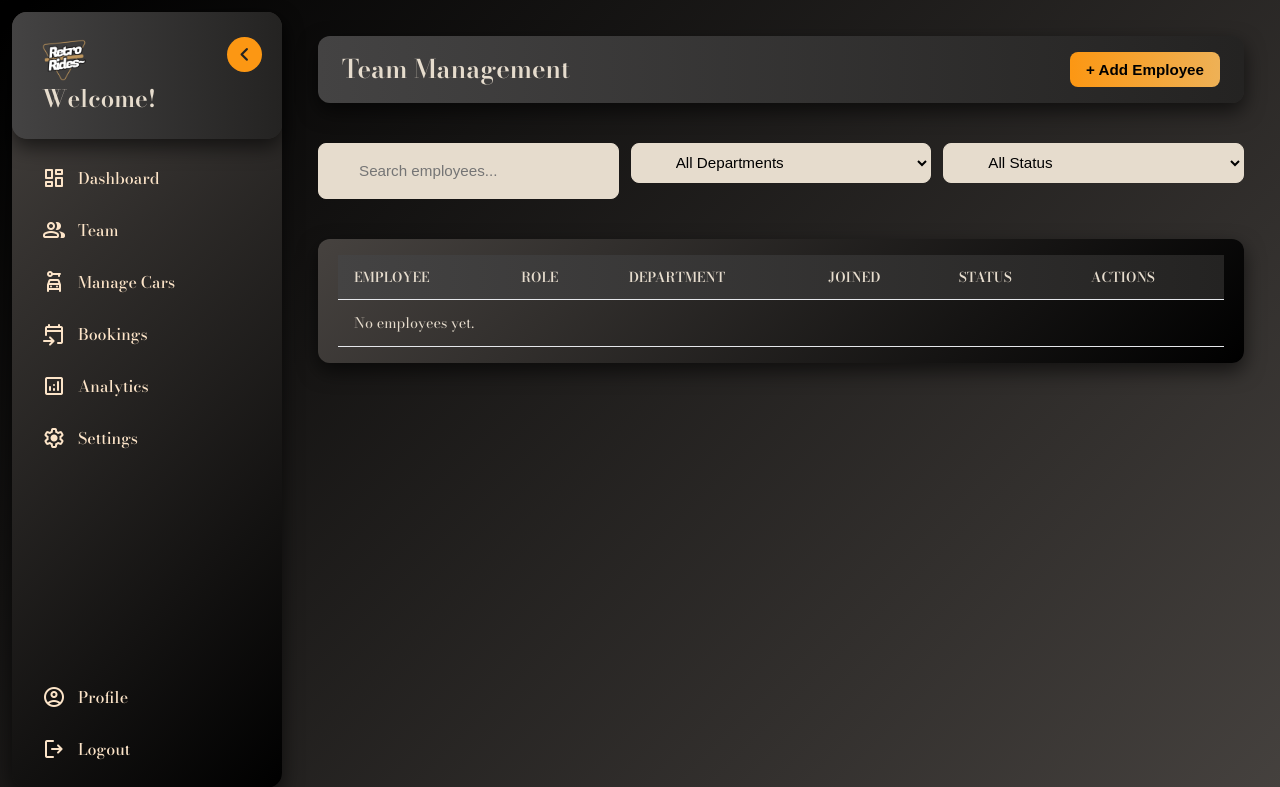
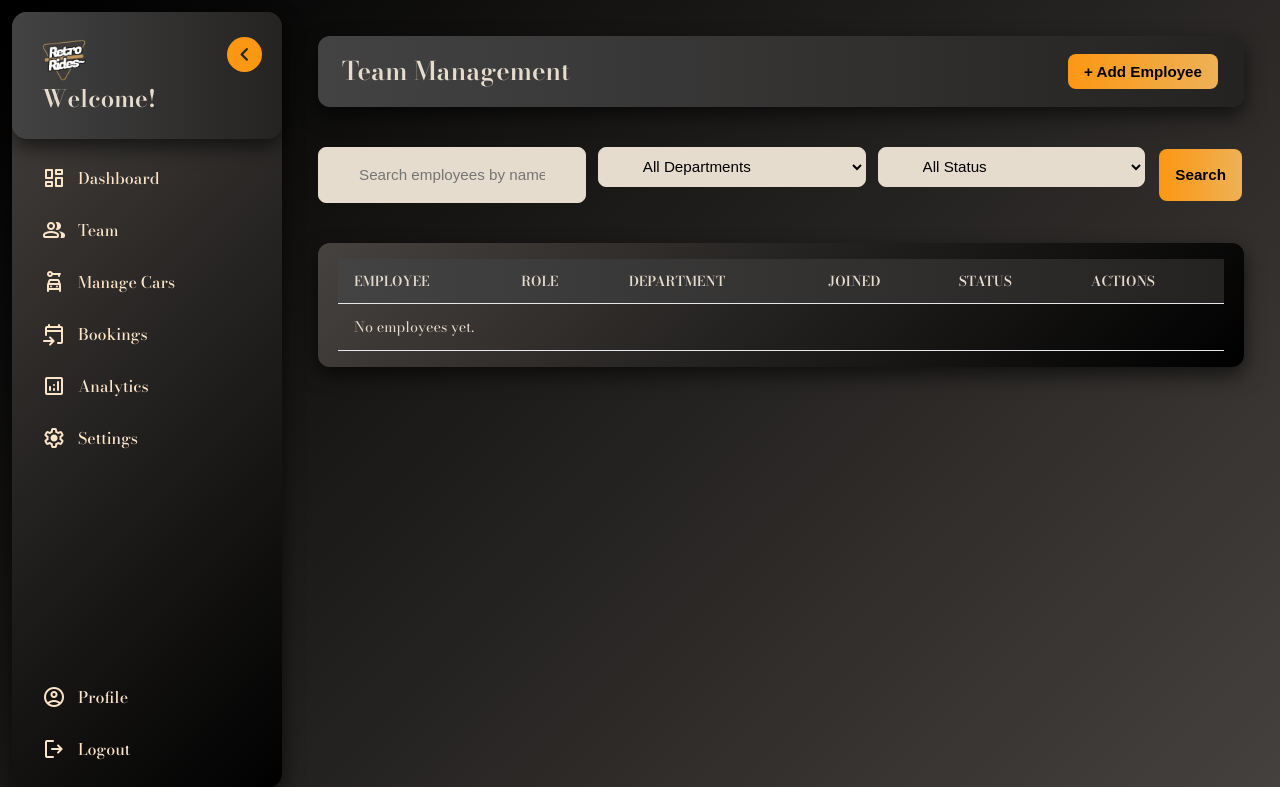
Before and after one commit to LT-Ripjaws/Web-Tech-Summer, a PHP site: page /pages/Admin/Team/team.php in a window 1280 px wide. Shown: the top 787 px of the page. Run offline with PHP 8.4, Linux system fonts and the light colour scheme; data that the repository does not hold is empty.

Commit message:
Team.php is up and ready

```diff
--- a/project/assets/css/Admin/team.css
+++ b/project/assets/css/Admin/team.css
@@ -43,6 +43,7 @@ main {
 .btn-main {
     padding: 0.55rem 1rem;
     font-size: 0.95rem;
+    margin: 2px;
 }
 
 
--- a/project/assets/js/Admin/employee.js
+++ b/project/assets/js/Admin/employee.js
@@ -1,9 +1,16 @@
-const modal = document.getElementById("addEmployeefunc");
+  const modal = document.getElementById("addEmployeefunc");
   const openBtn = document.getElementById("addEmployeeBtn");
   const cancelBtn = modal.querySelector("button[type='button']");
+  const form = document.getElementById("employeeForm");
+  const title = document.getElementById("modalTitle");
+  const id = document.getElementById("employee_id");
 
 
   openBtn.addEventListener("click", () => {
+    form.action = "actions/add_employee.php";
+    title.textContent = "Add New Employee";
+    form.reset();
+    id.value="";
     modal.classList.add("show");
   });
 
@@ -18,3 +25,63 @@ const modal = document.getElementById("addEmployeefunc");
       modal.classList.remove("show");
     }
   });
+
+  document.querySelectorAll(".editBtn").forEach(btn => {
+    btn.addEventListener("click", () => {
+      form.action="actions/edit_employee.php";
+      title.textContent = "Edit Employee";
+
+      document.getElementById("employee_id").value = btn.getAttribute("emp-id"); //i might have to use HTML dataset attribute here later
+      document.getElementById("name").value = btn.getAttribute("emp-name");
+      document.getElementById("email").value = btn.getAttribute("emp-email");
+      document.getElementById("phone").value = btn.getAttribute("emp-phone");
+      document.getElementById("role").value = btn.getAttribute("emp-role");
+      document.getElementById("department").value = btn.getAttribute("emp-department");
+      document.getElementById("status").value =  btn.getAttribute("emp-status");
+
+      modal.classList.add("show");
+    })
+  })
+
+
+
+const searchBar = document.getElementById("searchBar");
+const departmentFilter = document.getElementById("departmentFilter");
+const statusFilter = document.getElementById("statusFilter");
+const searchBtn = document.getElementById("searchBtn");
+const rows = document.querySelectorAll(".employee-table tbody tr");
+
+function filterTable() {
+  const searchText = searchBar.value.toLowerCase().trim();
+  const departmentValue = departmentFilter.value.toLowerCase();
+  const statusValue = statusFilter.value.toLowerCase();
+
+  rows.forEach(row => {
+    const name = row.querySelector(".name").textContent.toLowerCase();
+    const email = row.querySelector(".email").textContent.toLowerCase();
+    const phone = row.querySelector(".phone").textContent.toLowerCase();
+    const department = row.children[2].textContent.toLowerCase();
+    const status = row.querySelector(".status").textContent.toLowerCase();
+
+    const matchesSearch =
+      !searchText ||
+      name.includes(searchText) ||
+      email.includes(searchText) ||
+      phone.includes(searchText);
+
+    const matchesDepartment = !departmentValue || department === departmentValue;
+    const matchesStatus = !statusValue || status === statusValue;
+
+    if (matchesSearch && matchesDepartment && matchesStatus) {
+      row.style.display = "";
+    } else {
+      row.style.display = "none";
+    }
+  });
+}
+
+
+searchBtn.addEventListener("click", (e) => {
+  e.preventDefault();
+  filterTable();
+});
--- a/project/pages/Admin/Team/add_employee.php
+++ b/project/pages/Admin/Team/actions/add_employee.php
@@ -1,6 +1,6 @@
 <?php
 
-require_once("../../../includes/db/config.php");
+require_once("../../../../includes/db/config.php");
 
 if ($_SERVER["REQUEST_METHOD"] == "POST") {
     $name       = $_POST['name'];
@@ -16,7 +16,7 @@ if ($_SERVER["REQUEST_METHOD"] == "POST") {
 
     if ($conn->query($sql) === TRUE) {
         echo "New employee added successfully!";
-        header("Location: team.php");
+        header("Location: ../team.php");
         exit();
     } else {
         echo "Error: " . $sql . "<br>" . $conn->error;
--- a/project/pages/Admin/Team/delete_employee.php
+++ b/project/pages/Admin/Team/actions/delete_employee.php
@@ -1,5 +1,5 @@
 <?php
-require_once("../../../includes/db/config.php");
+require_once("../../../../includes/db/config.php");
 
 if ($_SERVER['REQUEST_METHOD'] === 'POST') {
     $id = $_POST['id'];
@@ -7,7 +7,7 @@ if ($_SERVER['REQUEST_METHOD'] === 'POST') {
     $sql = "DELETE FROM employees WHERE employee_id ='$id'";
 
     if ($conn->query($sql) === TRUE) {
-        header("Location: team.php?deleted=1");
+        header("Location: ../team.php?deleted=1");
         exit();
     } else {
         echo "Error Deleting Records".$conn->error;
--- a/project/pages/Admin/Team/team.php
+++ b/project/pages/Admin/Team/team.php
@@ -33,20 +33,21 @@ $result = $conn->query("SELECT * FROM employees ORDER BY joined DESC");
 
                 <!-- Search & Filters -->
                 <section class="search">
-                    <input type="text" placeholder="Search employees..." class="search-bar">
-                    <select class="search">
+                    <input type="text" id="searchBar" placeholder="Search employees by name, email or phone" class="search-bar">
+                    <select id="departmentFilter" class="search">
                         <option value="">All Departments</option>
                         <option value="sales">Sales</option>
                         <option value="service">Service</option>
                         <option value="finance">Finance</option>
                         <option value="admin">Administration</option>
                     </select>
-                    <select class="search">
+                    <select id="statusFilter" class="search">
                         <option value="">All Status</option>
                         <option value="active">Active</option>
                         <option value="inactive">Inactive</option>
                         <option value="leave">On Leave</option>
                     </select>
+                    <button class="btn-main" id="searchBtn">Search</button>
                 </section>
 
 
@@ -69,7 +70,6 @@ $result = $conn->query("SELECT * FROM employees ORDER BY joined DESC");
                         <tr>
                             <td>
                                 <div class="employee-info">
-                                    <img src="employee1.jpg" alt="employee" class="avatar">
                                     <div>
                                         <span class="name"><?php echo $row['name']; ?></span>
                                         <span class="email"><?php echo $row['email']; ?></span>
@@ -82,10 +82,17 @@ $result = $conn->query("SELECT * FROM employees ORDER BY joined DESC");
                             <td><?php echo date("M d, Y", strtotime($row['joined'])); ?></td>
                             <td><span class="status <?php echo strtolower($row['status']); ?>"><?php echo $row['status']; ?></span></td>
                         <td class="actions">
-                        <button class="btn-main small">Edit</button>
-                        <button class="btn-main small">Promote</button>
-                        <button class="btn-main small warning">Deactivate</button>
-                        <form action="delete_employee.php" method="POST" style="display:inline;">
+                        <button
+                            class="btn-main small editBtn"
+                            emp-id="<?php echo $row['employee_id']; ?>"
+                            emp-name="<?php echo $row['name']; ?>"
+                            emp-email="<?php echo $row['email']; ?>"
+                            emp-phone="<?php echo $row['phone']; ?>"
+                            emp-role="<?php echo $row['role']; ?>"
+                            emp-department="<?php echo $row['department']; ?>"
+                            emp-status="<?php echo $row['status']; ?>"
+                            >Edit</button>
+                        <form action="actions/delete_employee.php" method="POST" style="display:inline;">
                             <input type="hidden" name="id" value="<?php echo $row['employee_id']; ?>">
                             <button type="submit" class="btn-main small danger" onclick="return confirm('Are you sure you want to delete this employee?');">Delete</button>
                         </form>
@@ -105,19 +112,20 @@ $result = $conn->query("SELECT * FROM employees ORDER BY joined DESC");
         <!-- Add Employee function-->
 <div class="modal" id="addEmployeefunc">
   <div class="form-content">
-    <h2>Add New Employee</h2>
-    <form action="add_employee.php" method="POST">
+    <h2 id="modalTitle">Add New Employee</h2>
+    <form id="employeeForm" action="actions/add_employee.php" method="POST">
+      <input type="hidden" name="employee_id" id="employee_id">
       <label>Name</label>
-      <input type="text" name="name" required>
+      <input type="text" name="name" id="name" required>
 
       <label>Email</label>
-      <input type="email" name="email" required>
+      <input type="email" name="email" id="email" required>
 
       <label>Phone</label>
-      <input type="number" name="phone">
+      <input type="number" name="phone" id="phone">
 
       <label>Role</label>
-      <select name="role" required>
+      <select name="role" id="role" required>
         <option value="sales">Sales</option>
         <option value="mechanic">Mechanic</option>
         <option value="support">Support</option>
@@ -126,7 +134,7 @@ $result = $conn->query("SELECT * FROM employees ORDER BY joined DESC");
       </select>
 
       <label>Department</label>
-      <select name="department" required>
+      <select name="department" id="department" required>
         <option value="sales">Sales</option>
         <option value="mechanic">Mechanic</option>
         <option value="finance">Finance</option>
@@ -134,7 +142,7 @@ $result = $conn->query("SELECT * FROM employees ORDER BY joined DESC");
       </select>
 
       <label>Status</label>
-      <select name="status">
+      <select name="status" id="status">
         <option value="active">Active</option>
         <option value="inactive">Inactive</option>
         <option value="leave">On Leave</option>
```
Also changed, not shown: project/pages/Admin/Team/actions/edit_employee.php (added, +29 -0 lines).
